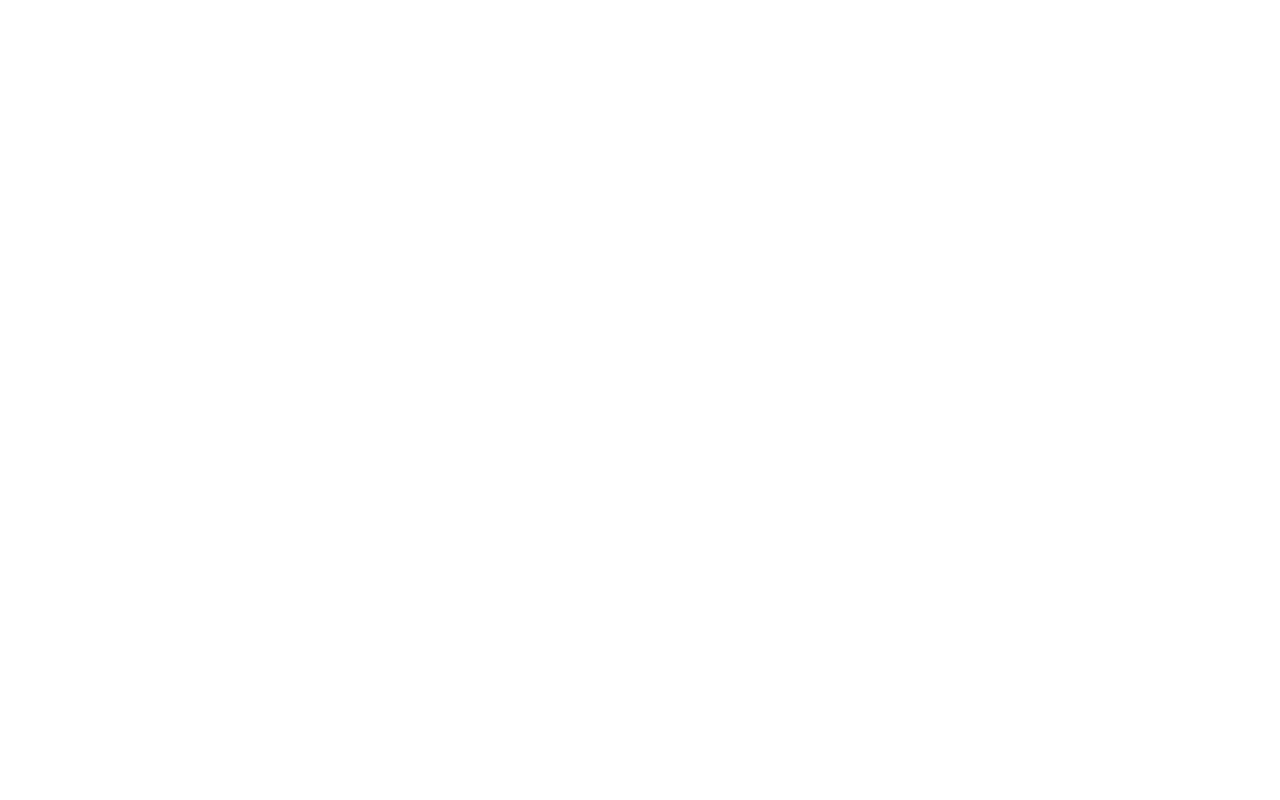
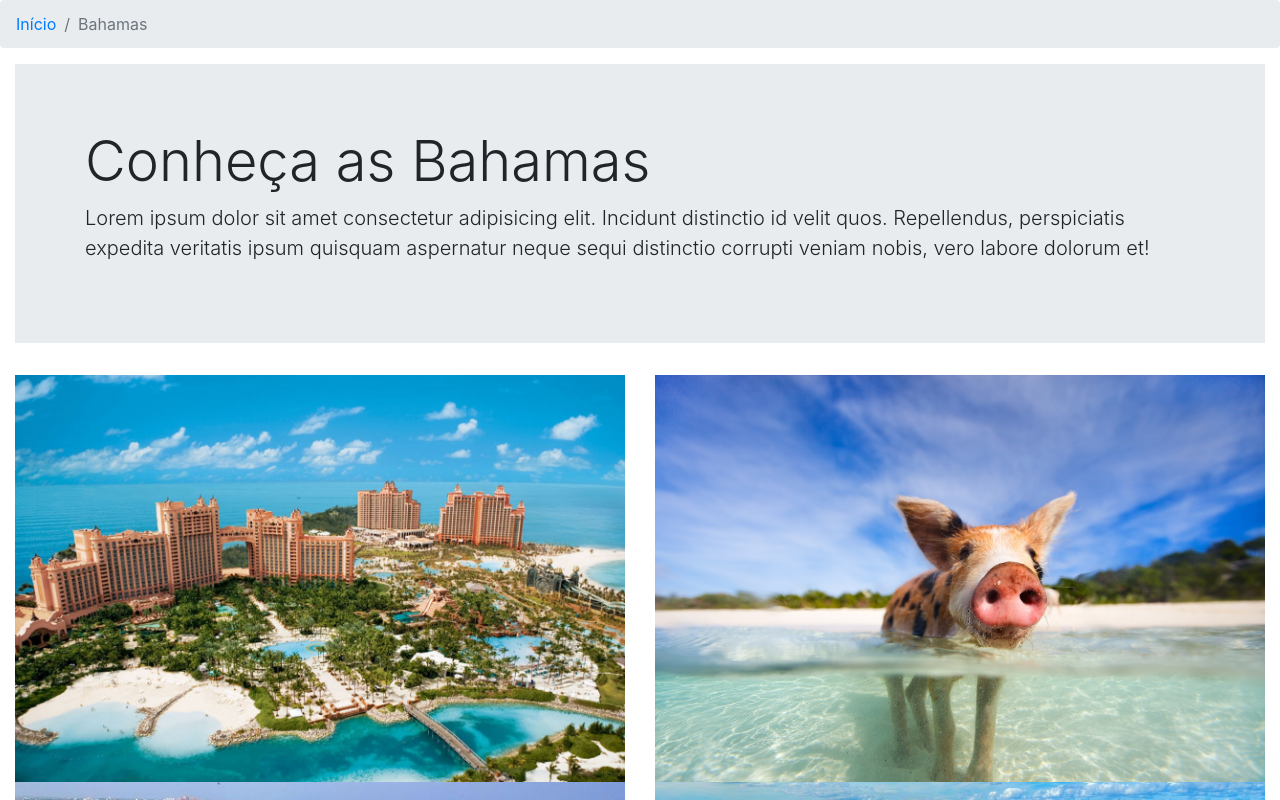
Before and after one commit to DiogoPCS/3DSFatec2023, a plain HTML site: page Joucas/Joucas.html in a window 1280 px wide. Shown: the top 800 px of the page. Drawn offline with nearby package versions, Linux system fonts and the light colour scheme.

Commit message:
Imagens adicionadas

```diff
--- a/Joucas/Joucas.html
+++ b/Joucas/Joucas.html
@@ -6,8 +6,42 @@
     <meta name="viewport" content="width=device-width, initial-scale=1.0">
     <title>Bahamas</title>
     <link rel="stylesheet" href="../assets/css/styles.css">
+    <!-- Import do Bootstrap -->
+    <link rel="stylesheet" href="https://stackpath.bootstrapcdn.com/bootstrap/4.1.3/css/bootstrap.min.css" integrity="sha384-MCw98/SFnGE8fJT3GXwEOngsV7Zt27NXFoaoApmYm81iuXoPkFOJwJ8ERdknLPMO" crossorigin="anonymous">
+    <script src="https://stackpath.bootstrapcdn.com/bootstrap/4.1.3/js/bootstrap.min.js" integrity="sha384-ChfqqxuZUCnJSK3+MXmPNIyE6ZbWh2IMqE241rYiqJxyMiZ6OW/JmZQ5stwEULTy" crossorigin="anonymous"></script>
 </head>
 <body>
 
+    <!-- Breadcrumb -->
+    <nav aria-label="breadcrumb">
+        <ol class="breadcrumb">
+          <li class="breadcrumb-item"><a href="#">Início</a></li>
+          <li class="breadcrumb-item active" aria-current="page">Bahamas</li>
+        </ol>
+    </nav>
+
+    <!-- Jumbotron -->
+    <div class="container-fluid">
+        <div class="row">
+            <div class="col-12">
+                <div class="jumbotron jumbotron-fluid">
+                    <div class="container">
+                      <h1 class="display-4">Conheça as Bahamas</h1>
+                      <p class="lead">Lorem ipsum dolor sit amet consectetur adipisicing elit. Incidunt distinctio id velit quos. Repellendus, perspiciatis expedita veritatis ipsum quisquam aspernatur neque sequi distinctio corrupti veniam nobis, vero labore dolorum et!</p>
+                    </div>
+                  </div>
+            </div>
+        </div>
+        <div class="row">
+            <div class="col-6"><img src="images/img-1.jpg" alt="" class="img-fluid"></div>
+            <div class="col-6"><img src="images/img-2.jpg" alt="" class="img-fluid"></div>
+            <div class="col-6"><img src="images/img-3.jpg" alt="" class="img-fluid"></div>
+            <div class="col-6"><img src="images/img-4.jpg"" class="img-fluid"></div>
+        </div>
+    </div>
+
+    <!-- Import do JavaScript do Bootstrap -->
+    <script src="https://code.jquery.com/jquery-3.3.1.slim.min.js" integrity="sha384-q8i/X+965DzO0rT7abK41JStQIAqVgRVzpbzo5smXKp4YfRvH+8abtTE1Pi6jizo" crossorigin="anonymous"></script>
+    <script src="https://cdnjs.cloudflare.com/ajax/libs/popper.js/1.14.3/umd/popper.min.js" integrity="sha384-ZMP7rVo3mIykV+2+9J3UJ46jBk0WLaUAdn689aCwoqbBJiSnjAK/l8WvCWPIPm49" crossorigin="anonymous"></script>
 </body>
 </html>
```
Also changed, not shown: Joucas/images/img-1.jpg (added), Joucas/images/img-2.jpg (added), Joucas/images/img-3.jpg (added), Joucas/images/img-4.jpg (added).
